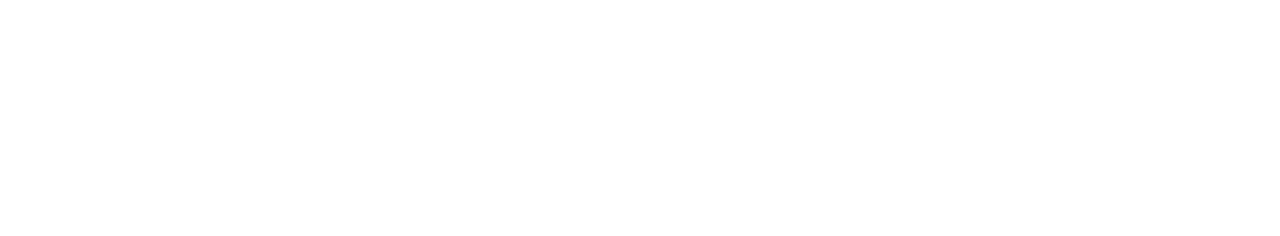
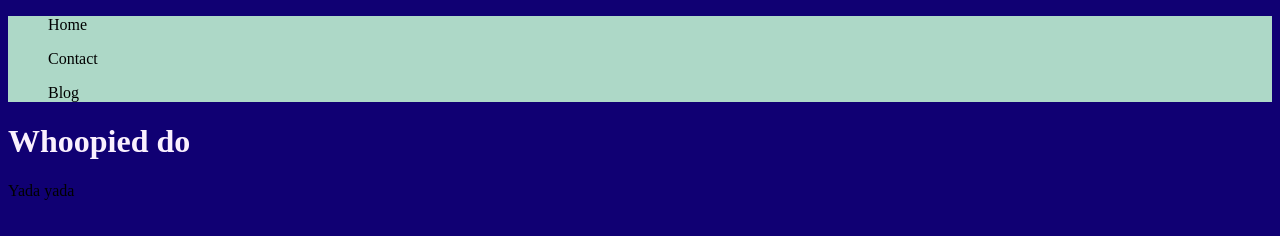
Before and after one commit to T-dex-tiy/git_in_sass_winter_bone, a website built with webpack: page index.html in a window 1280 px wide. Built offline with Linux system fonts and the light colour scheme.

Commit message:
chore (main) Add fotn link

```diff
--- a/apps/stylings/_css.sass
+++ b/apps/stylings/_css.sass
@@ -1,6 +1,11 @@
+$fontPressStart: url(http://fonts.googleapis.com/css?family=Press+Start+2P)
+
 $clr-starbright: #FAF0FE
 $clr-iciles: #F4F7F7
 $clr-zenlatern: #E3F6F3
 $clr-crystalpalace: #C4EDE4
 $clr-serinty: #ADD8C7
 $clr-darkerblue: #100073
+
+
+// $fontColdCoffee: url(./fonts/coldcoffee.ttf)
--- a/apps/stylings/main.sass
+++ b/apps/stylings/main.sass
@@ -1 +1,13 @@
 @import "css"
+@import url(http://fonts.googleapis.com/css?family=Press+Start+2P)
+
+body
+  // font-family: $fontColdCoffee
+  background-color: $clr-darkerblue
+
+h1
+  font-family: 100% $fontPressStart
+  color: $clr-starbright
+
+header
+  background-color: $clr-serinty
--- a/index.html
+++ b/index.html
@@ -5,6 +5,21 @@
     <title>ICE ICE BABY</title>
   </head>
   <body>
+    <header>
+      <nav>
+        <ul>
+          Home
+        </ul>
+        <ul>
+          Contact
+        </ul>
+        <ul>
+          Blog
+        </ul>
+      </nav>
+    </header>
+    <h1>Whoopied do</h1>
+    <p>Yada yada</p>
 
 
     <script src= "./dist/bundle.js">
```
Also changed, not shown: apps/fonts/coldcoffee.ttf (added), dist/bundle.js.
